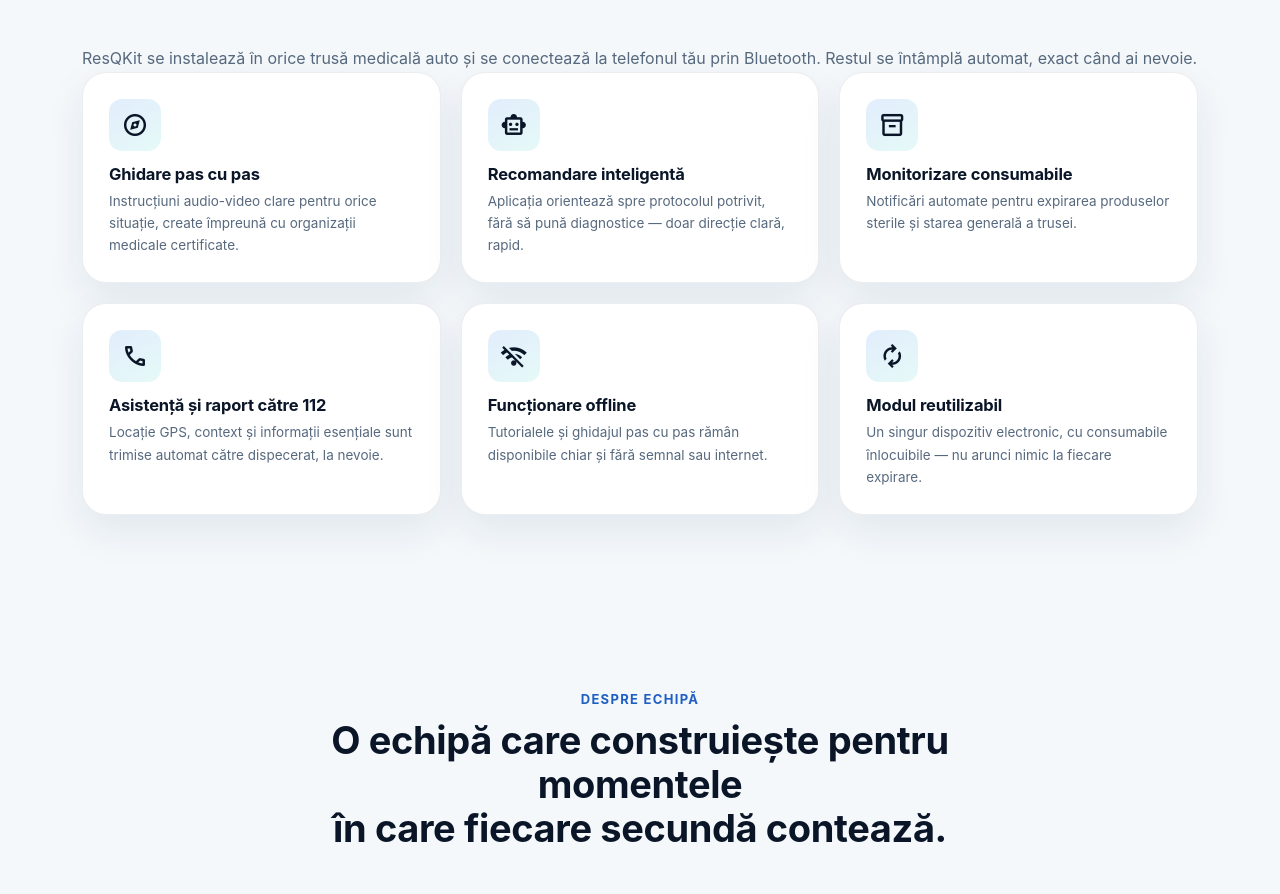
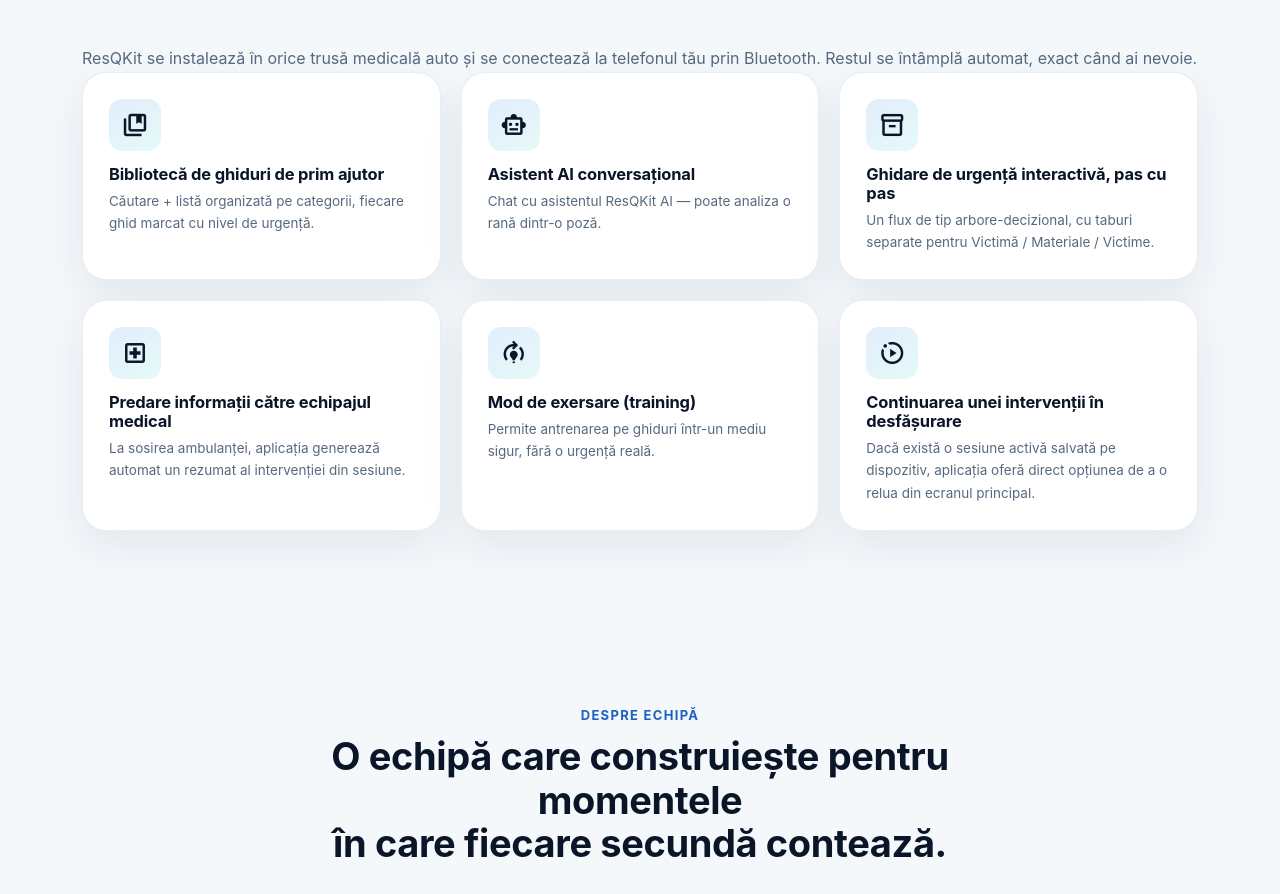
Before and after one commit to mariasofia32/resqkit-site, a React (Vite) app: page / in a window 1280 px wide. Shown: the part 2818-3712 px from the top of the page. Built offline with nearby package versions, Linux system fonts and the light colour scheme.

Commit message:
Adaug secțiunea Produs

```diff
--- a/src/components/Product.jsx
+++ b/src/components/Product.jsx
@@ -2,34 +2,34 @@
 
 const FEATURES = [
   {
-    icon: 'explore',
-    title: 'Ghidare pas cu pas',
-    text: 'Instrucțiuni audio-video clare pentru orice situație, create împreună cu organizații medicale certificate.',
+    icon: 'collections_bookmark',
+    title: 'Bibliotecă de ghiduri de prim ajutor',
+    text: 'Căutare + listă organizată pe categorii, fiecare ghid marcat cu nivel de urgență.',
   },
   {
     icon: 'smart_toy',
-    title: 'Recomandare inteligentă',
-    text: 'Aplicația orientează spre protocolul potrivit, fără să pună diagnostice — doar direcție clară, rapid.',
+    title: 'Asistent AI conversațional',
+    text: 'Chat cu asistentul ResQKit AI — poate analiza o rană dintr-o poză.',
   },
   {
     icon: 'inventory_2',
-    title: 'Monitorizare consumabile',
-    text: 'Notificări automate pentru expirarea produselor sterile și starea generală a trusei.',
+    title: 'Ghidare de urgență interactivă, pas cu pas',
+    text: 'Un flux de tip arbore-decizional, cu taburi separate pentru Victimă / Materiale / Victime.',
   },
   {
-    icon: 'call',
-    title: 'Asistență și raport către 112',
-    text: 'Locație GPS, context și informații esențiale sunt trimise automat către dispecerat, la nevoie.',
+    icon: 'local_hospital',
+    title: 'Predare informații către echipajul medical',
+    text: 'La sosirea ambulanței, aplicația generează automat un rezumat al intervenției din sesiune.',
   },
   {
-    icon: 'wifi_off',
-    title: 'Funcționare offline',
-    text: 'Tutorialele și ghidajul pas cu pas rămân disponibile chiar și fără semnal sau internet.',
+    icon: 'model_training',
+    title: 'Mod de exersare (training)',
+    text: 'Permite antrenarea pe ghiduri într-un mediu sigur, fără o urgență reală.',
   },
   {
-    icon: 'autorenew',
-    title: 'Modul reutilizabil',
-    text: 'Un singur dispozitiv electronic, cu consumabile înlocuibile — nu arunci nimic la fiecare expirare.',
+    icon: 'motion_play',
+    title: 'Continuarea unei intervenții în desfășurare',
+    text: 'Dacă există o sesiune activă salvată pe dispozitiv, aplicația oferă direct opțiunea de a o relua din ecranul principal.',
   },
 ]
 
```
